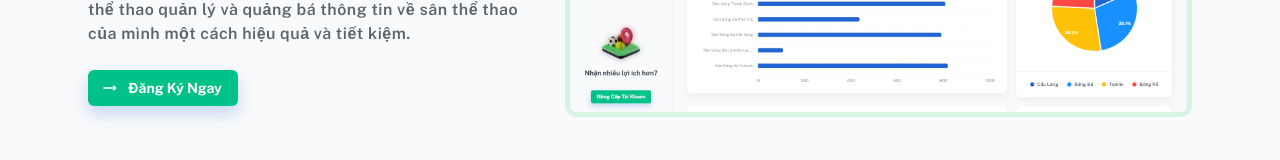
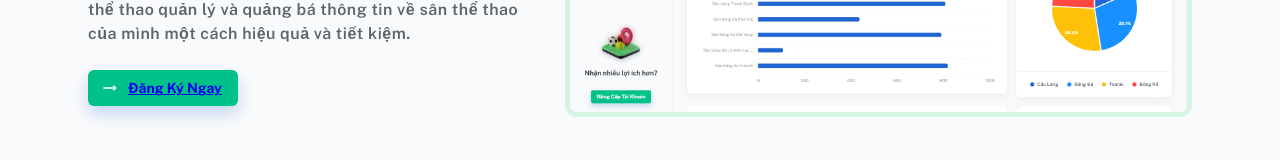
Before and after one commit to PhuSon2809/TheThaoPlus_landing_page, a React (Create React App) app: page /owner in a window 1280 px wide. Shown: the part 424-584 px from the top of the page. Built offline with nearby package versions, Linux system fonts and the light colour scheme; a web font is replaced by a local one.

Commit message:
config for deploy

```diff
--- a/src/sections/owner/OwnerSlide.jsx
+++ b/src/sections/owner/OwnerSlide.jsx
@@ -26,7 +26,7 @@ function OwnerSlide() {
                   },
                 }}
               >
-                Đăng ký ngay
+                <a href="https://thethaoplus-supplier.vercel.app/login"> Đăng ký ngay</a>
               </Button>
             </Stack>
           </Stack>
```
